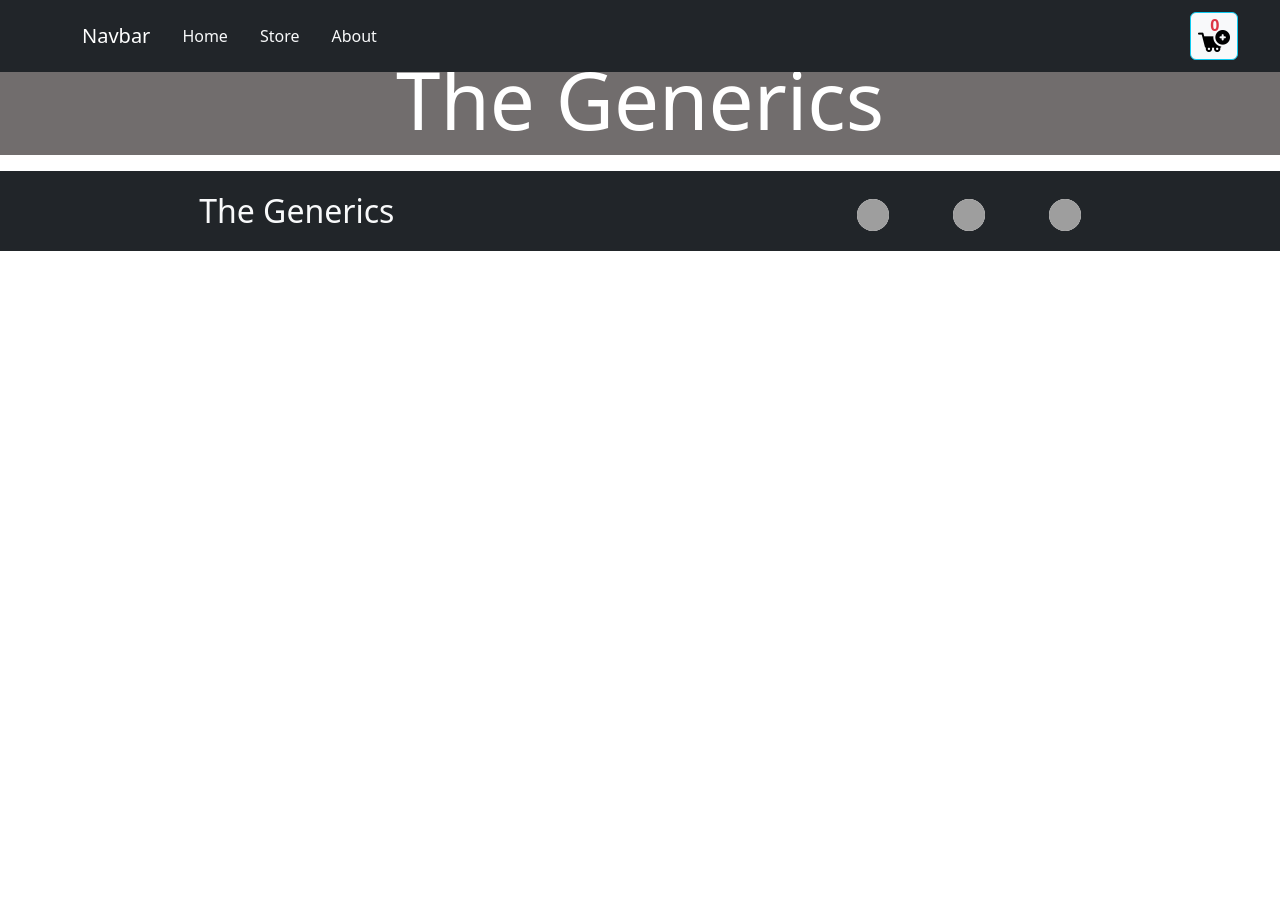
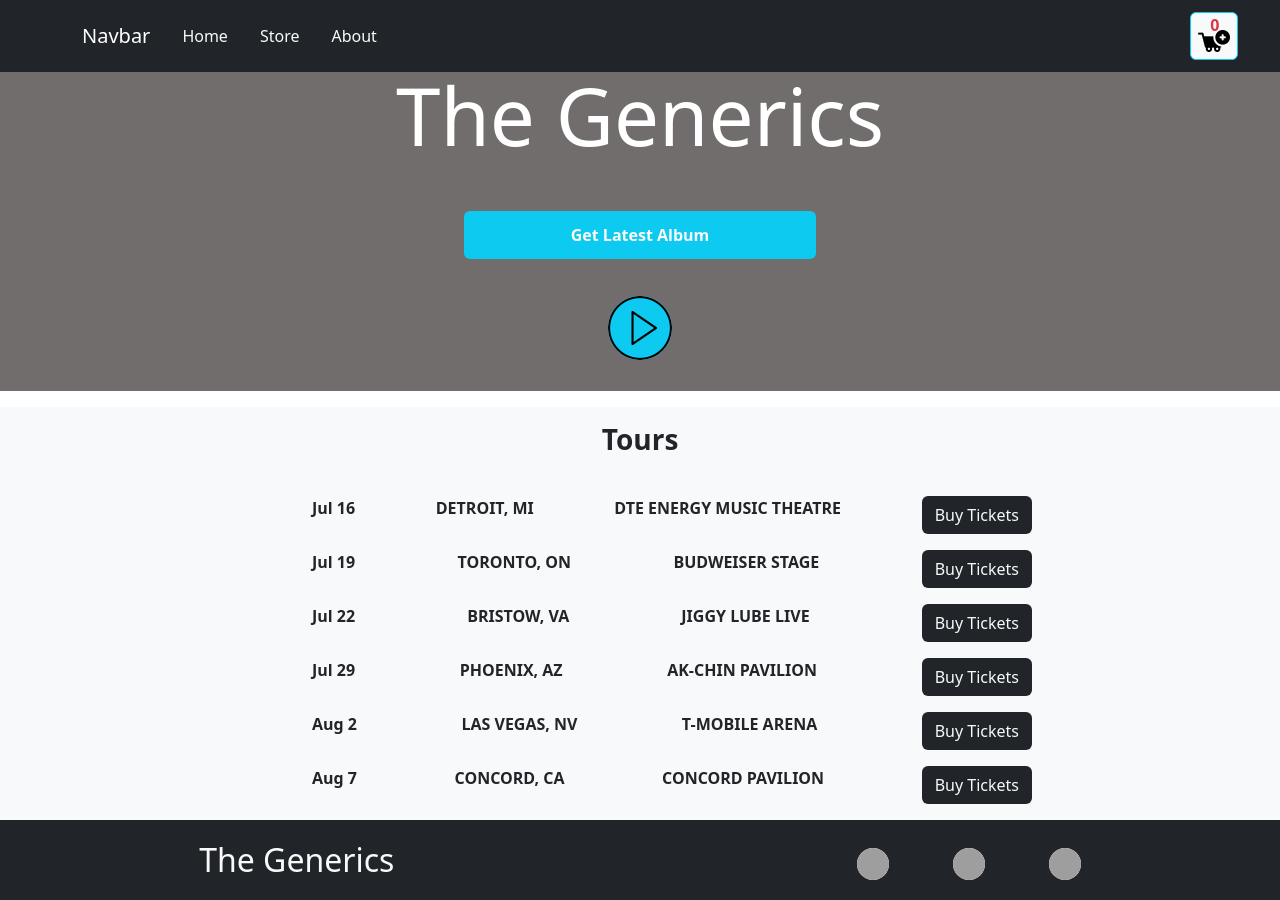
Before and after one commit to ganeshjadhav2452/ecommerce_project, a React (Create React App) app: page / in a window 1280 px wide. Before the commit the page ends 800 px from the top, so only its background shows below. Built offline with nearby package versions, Linux system fonts and the light colour scheme; grey boxes are pictures that could not be loaded.

Commit message:
Home page implemented

```diff
--- a/src/components/WebHeading.js
+++ b/src/components/WebHeading.js
@@ -3,7 +3,7 @@ import './WebHeading.css'
 function WebHeading() {
   return (
     <div className='WebHeading'>
-        <h1>The Generics</h1>
+        <h1 className='p-3'>The Generics</h1>
     </div>
   )
 }
--- a/src/components/pages/about/About.css
+++ b/src/components/pages/about/About.css
@@ -23,3 +23,7 @@
 .parent p h5{
     margin-left: 12rem;
 }
+
+.aboutImg{
+    margin: 0 !important;
+}
--- a/src/components/pages/home/Home.js
+++ b/src/components/pages/home/Home.js
@@ -1,10 +1,14 @@
 import React from 'react'
-import NavBar from '../../NavBar'
-import Footer from '../../footer/Footer'
+import WebHeading from '../../WebHeading'
+import WebHeadingExtend from './WebHeadingExtend'
+import Tours from './Tours'
+
 
 function Home() {
   return (
     <div>
+      <WebHeadingExtend />
+      <Tours/>
 
     </div>
   )
--- /dev/null
+++ b/src/components/pages/home/Tour.css
@@ -0,0 +1,5 @@
+.tour{
+    margin-left: 15% !important;
+    margin-bottom: 1rem;
+    margin-top: 1rem;
+}
--- /dev/null
+++ b/src/components/pages/home/Tour.js
@@ -0,0 +1,31 @@
+import React,{useState,useEffect} from 'react'
+
+import './Tour.css'
+function Tour(props) {
+const [date,setDate] = useState('null')
+
+useEffect(()=>{
+    if(props.date){
+        const formattedDate = props.date.toLocaleDateString("en-US", {
+
+            month: "short",
+            day: "numeric"
+          });
+          setDate(formattedDate); // Output: Jul 16, 2023
+    }
+},[])
+
+
+  return (
+    <div className=' tour  bg-light w-75 d-flex justify-content-center'>
+        <div className='h-100 w-75 d-flex justify-content-between fw-bold '>
+            <span className=''>{date}</span>
+            <span className=''>{props.location}</span>
+            <span className=''>{props.venue}</span>
+            <button className='btn bg-dark text-light'>Buy Tickets</button>
+        </div>
+    </div>
+  )
+}
+
+export default Tour
--- /dev/null
+++ b/src/components/pages/home/Tours.js
@@ -0,0 +1,60 @@
+import React from 'react'
+import Tour from './Tour'
+
+const tourData = [
+  {
+    date: new Date("2023-07-16"),
+    location: "DETROIT, MI",
+    venue: "DTE ENERGY MUSIC THEATRE"
+  },
+  {
+    date: new Date("2023-07-19"),
+    location: "TORONTO, ON",
+    venue: "BUDWEISER STAGE"
+  },
+  {
+    date: new Date("2023-07-22"),
+    location: "BRISTOW, VA",
+    venue: "JIGGY LUBE LIVE"
+  },
+  {
+    date: new Date("2023-07-29"),
+    location: "PHOENIX, AZ",
+    venue: "AK-CHIN PAVILION"
+  },
+  {
+    date: new Date("2023-08-02"),
+    location: "LAS VEGAS, NV",
+    venue: "T-MOBILE ARENA"
+  },
+  {
+    date: new Date("2023-08-07"),
+    location: "CONCORD, CA",
+    venue: "CONCORD PAVILION"
+  }
+]
+function Tours() {
+  return (
+    <section className='w-100 h-100 bg-light  d-flex flex-column justify-content-center align-items-center'>
+      <div className='m-3'>
+      <h3 className='fw-bold fs-3 '>Tours</h3>
+      </div>
+
+    <div className='w-100'>
+
+      {tourData.map((tour)=> {
+
+        return <Tour date={tour.date} location={tour.location} venue={tour.venue} />
+
+      })
+      }
+
+
+
+    </div>
+
+  </section>
+  )
+}
+
+export default Tours
--- /dev/null
+++ b/src/components/pages/home/WebHeadingExtend.css
@@ -0,0 +1,22 @@
+.heading {
+  width: 100% !important;
+  height: 20% !important;
+  margin-top: -1rem;
+  background-color: rgb(113, 109, 109) !important;
+  margin-bottom: 1rem;
+  display: flex;
+  flex-direction: column;
+  justify-content: center;
+  align-items: center;
+}
+
+.btnImg{
+    height: 4rem !important;
+    width: 4rem !important;
+    margin: 0;
+
+}
+.albumBtn{
+    height: 2rem !important;
+
+}
--- /dev/null
+++ b/src/components/pages/home/WebHeadingExtend.js
@@ -0,0 +1,14 @@
+import './WebHeadingExtend.css'
+import React,{Fragment} from 'react'
+import img from '../../assets/play-button.png'
+
+function WebHeadingExtend() {
+  return (
+    <div className='heading  p-4'>
+       <button className='btn bg-info w-4  fw-bold text-light ' style={{height:'3rem', width:'22rem'}}>  Get Latest Album</button>
+       <button className='btn mt-1'><img className=' bg-info btnImg img rounded rounded-circle' src={img} /></button>
+    </div>
+  )
+}
+
+export default WebHeadingExtend
```
Also changed, not shown: src/components/assets/play-button.png (added).
